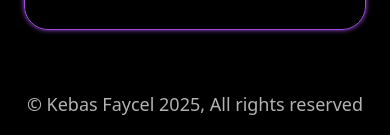
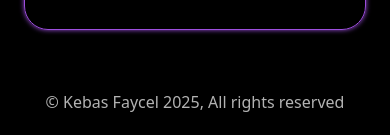
Before and after one commit to kebasfaycel/my-portfolio, a React (Vite) app: page / in a window 390 px wide. Shown: the part 5252-5387 px from the top of the page. Built offline with nearby package versions, Linux system fonts and the light colour scheme.

Commit message:
final footer

```diff
--- a/src/components/footer.jsx
+++ b/src/components/footer.jsx
@@ -1,7 +1,7 @@
 export default function Footer() {
   return (
     <>
-      <footer className="w-full text-lg relative text-center flex justify-center p-5 backdrop-blur-xs bg-black/5 items-center z-50 ">
+      <footer className="w-full text-md md:text-lg relative text-center flex justify-center p-5 backdrop-blur-xs bg-black/5 items-center z-50 ">
         <p className="text-white/70">&copy; Kebas Faycel {new Date().getFullYear()}, All rights reserved </p>
       </footer>
     </>
```
